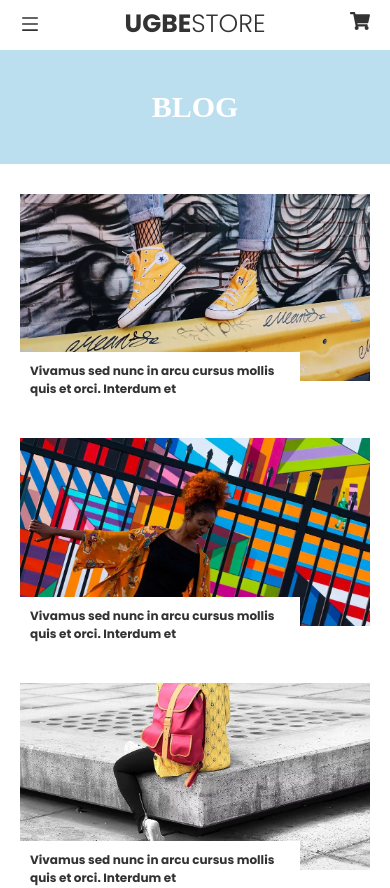
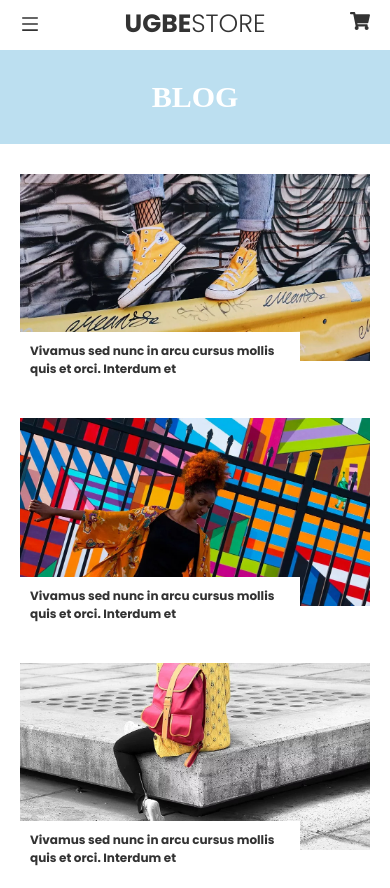
Before and after one commit to ugbeadie/react-ecommerce-app, a React (Create React App) app: page /blog in a window 390 px wide. Shown: the top 888 px of the page. Built offline with nearby package versions, Linux system fonts and the light colour scheme; a web font is replaced by a local one.

Commit message:
add unique key to blog component

```diff
--- a/src/components/pages/Blog.css
+++ b/src/components/pages/Blog.css
@@ -17,7 +17,7 @@ body {
     color: var(--black);
 }
 
-.blog-head {
+.head {
     font-family: 'Playfair Display', serif;
     color: white;
     background-color: rgb(188, 223, 240);
@@ -33,7 +33,7 @@ body {
     display: grid;
     grid-template-columns: repeat(2,1fr);
     gap: 30px;
-    padding: 20px 70px;
+    padding: 20px 70px 50px;
 }
 
 .blog-card {
@@ -159,7 +159,7 @@ body {
 }
 
 @media screen and (max-width: 720px) {
-    .blog-head {
+    .head {
         position: relative;
         top: 50px;
         padding: 40px 0;
--- a/src/components/pages/Blog.js
+++ b/src/components/pages/Blog.js
@@ -30,10 +30,10 @@ const Blog = () => {
 
   return (
     <>
-      <div className='blog-head'>BLOG</div>
+      <div className='head'>BLOG</div>
       <section className='blog'>
         {blogs.map((blog) => (
-          <div className='blog-card'>
+          <div key={blog.id} className='blog-card'>
               <div className='blog-img'>
 
               <img src={blog.image} alt='blog img'/>
--- a/src/components/pages/Shop.css
+++ b/src/components/pages/Shop.css
@@ -33,7 +33,7 @@ body {
     grid-template-columns: repeat(4,1fr);
     gap: 30px;
     margin: 0;
-    padding: 50px 70px 50px;
+    padding: 50px 70px 70px;
 }
 
 .product-head {
```
